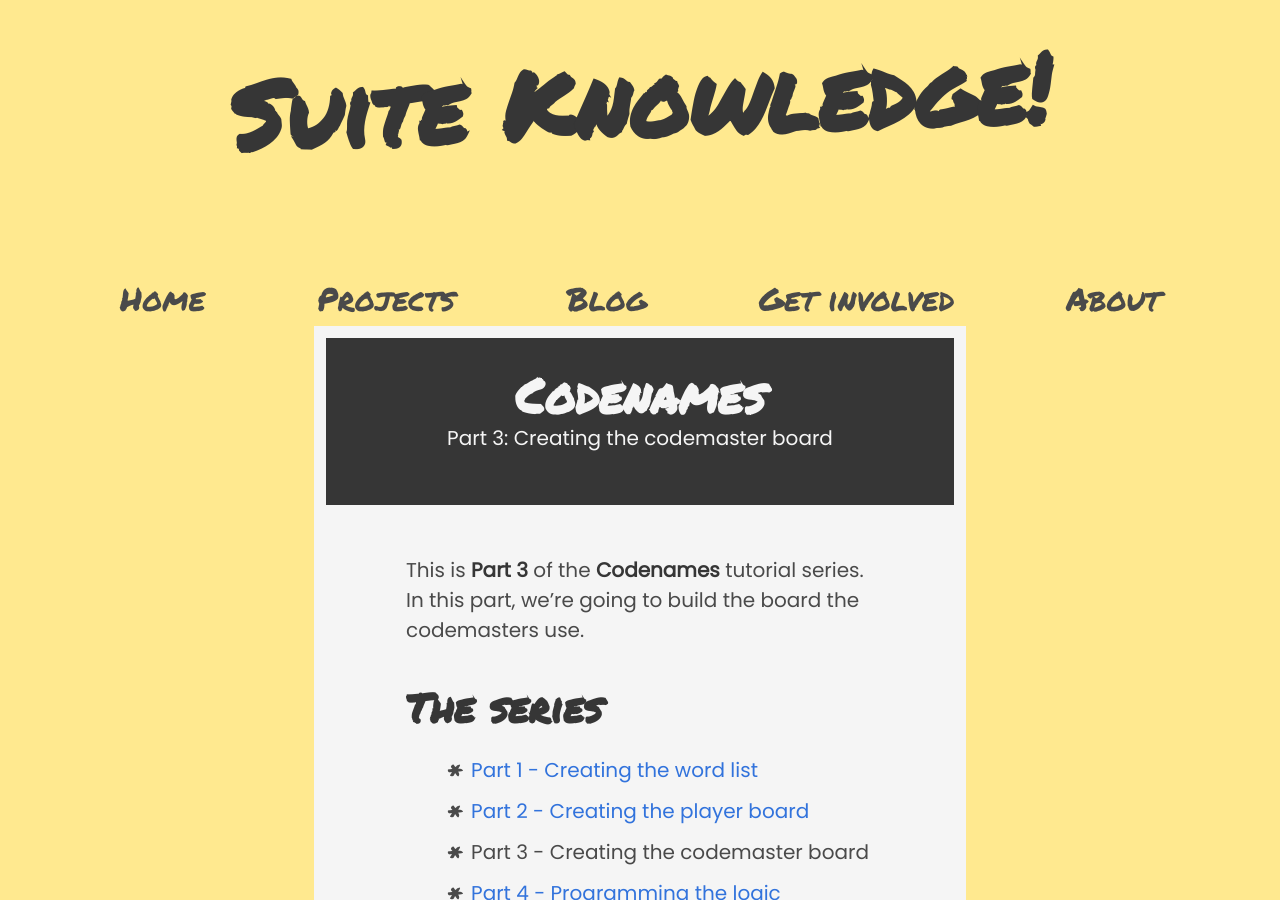
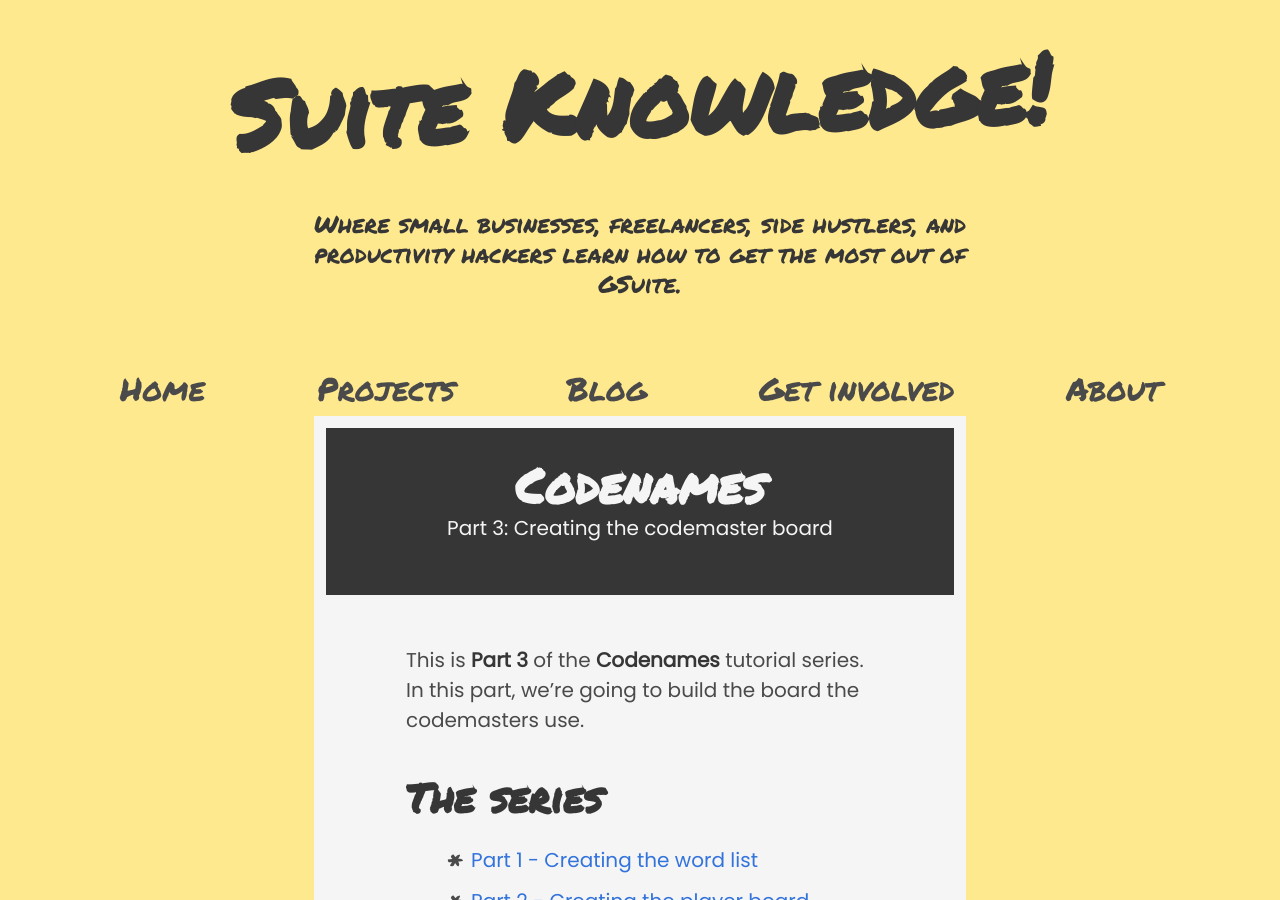
Before and after one commit to harleypellowe/harleypellowe.github.io, a Jekyll site: the page built from _posts/codenames/2020-01-13-part-3.md, in a window 1280 px wide and 900 px high. Built offline with Jekyll 4.4.1, drawn with Linux system fonts in a browser that asks for light colours; nearby versions of some CDN libraries.

Commit message:
Reorganize _includes folder structure

```diff
--- a/_includes/header.html
+++ b/_includes/layout/header.html
@@ -6,6 +6,15 @@
         {{ site.name }}
       </h1>
       <br>
+      <div class="columns">
+        <div class="column is-three-fifths is-offset-one-fifth">
+          <h3 class="subtitle blog-font is-size-4">
+            Where small businesses, freelancers, side hustlers, and productivity
+            hackers learn how to get the most out of GSuite.
+          </h3>
+        </div>
+      </div>
+<!--      <br>-->
     </div>
   </div>
 
--- a/_layouts/default.html
+++ b/_layouts/default.html
@@ -13,7 +13,7 @@
   {% seo %}
 </head>
 <body>
-{% include header.html %}
+{% include layout/header.html %}
 
 <div id="main" class="columns">
   <!-- LEFT SIDEBAR -->
@@ -28,6 +28,6 @@
   <div class="column is-3 has-background-light-yellow sidebar-right"></div>
 </div>
 
-{% include footer.html %}
+{% include layout/footer.html %}
 </body>
 </html>
--- a/_layouts/project.html
+++ b/_layouts/project.html
@@ -3,4 +3,4 @@ layout: post
 ---
 {{ content }}
 <br>
-{% include subscribe.html %}
+{% include subscribe/project.html %}
```
Also changed, not shown: _includes/navigation.html (deleted, +0 -7 lines), _includes/layout/footer.html (renamed from _includes/footer.html), _includes/subscribe/project.html (renamed from _includes/subscribe.html).
